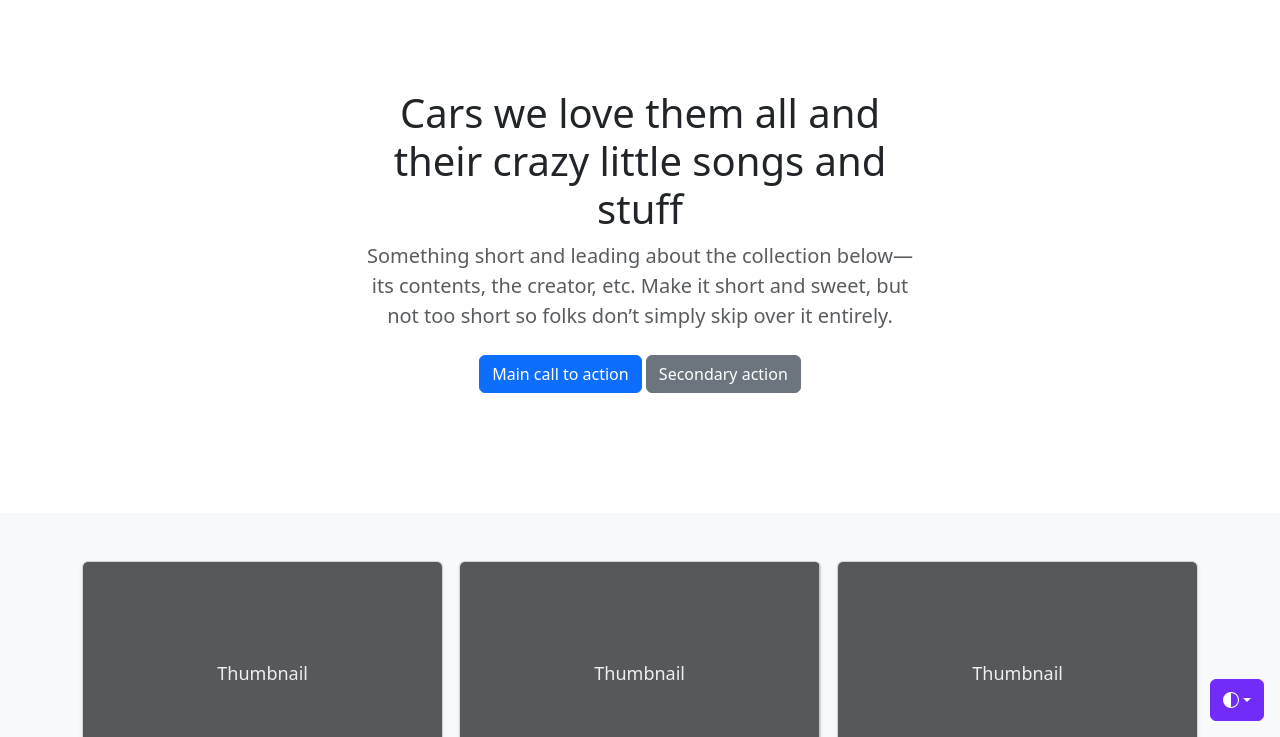
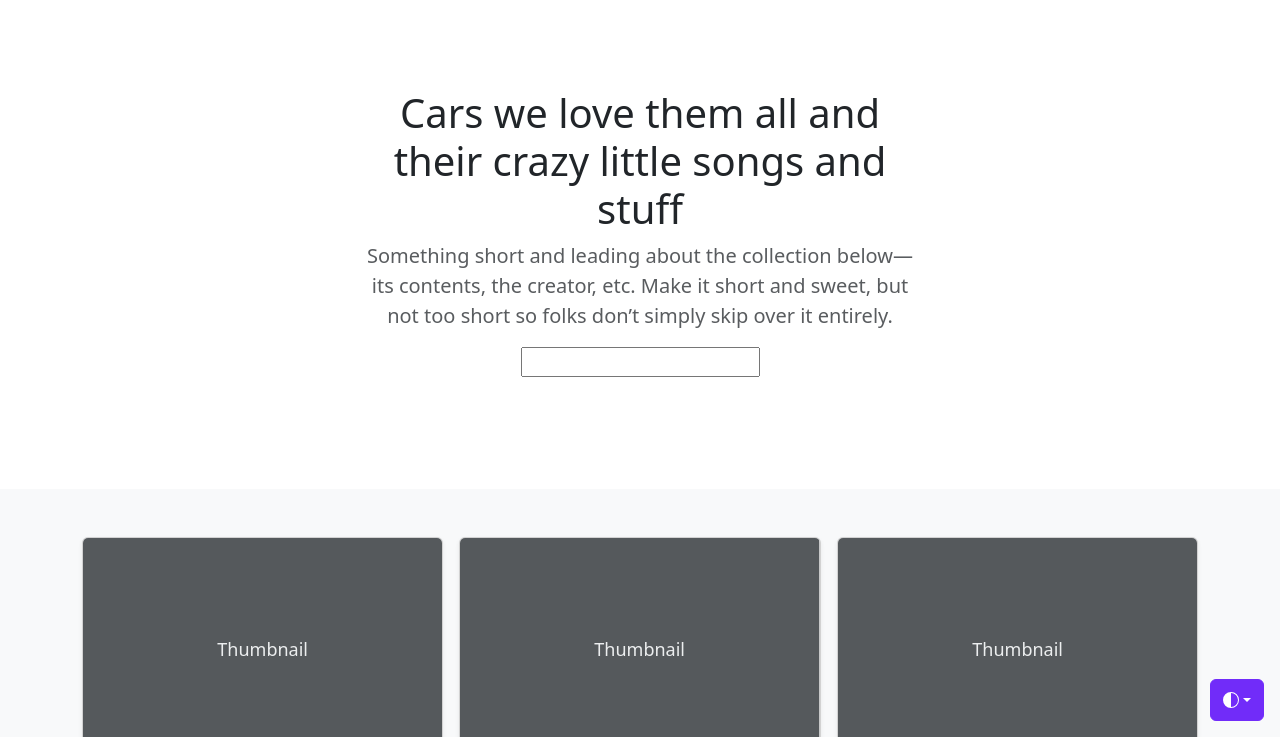
Before and after one commit to stevenaeola/proggold_2526, a website: page cars/client/index.html in a window 1280 px wide. Shown: the part 63-800 px from the top of the page. Drawn offline with nearby package versions, Linux system fonts and the light colour scheme.

Commit message:
Simple search form with GEt request. Closes  #2

```diff
--- a/cars/client/index.html
+++ b/cars/client/index.html
@@ -260,8 +260,11 @@
               short so folks don’t simply skip over it entirely.
             </p>
             <p>
-              <a href="#" class="btn btn-primary my-2">Main call to action</a>
-              <a href="#" class="btn btn-secondary my-2">Secondary action</a>
+            <form  action="http://127.0.0.1:8090/character/search">
+<input name="search_term">
+
+            </form>
+
             </p>
           </div>
         </div>
```
